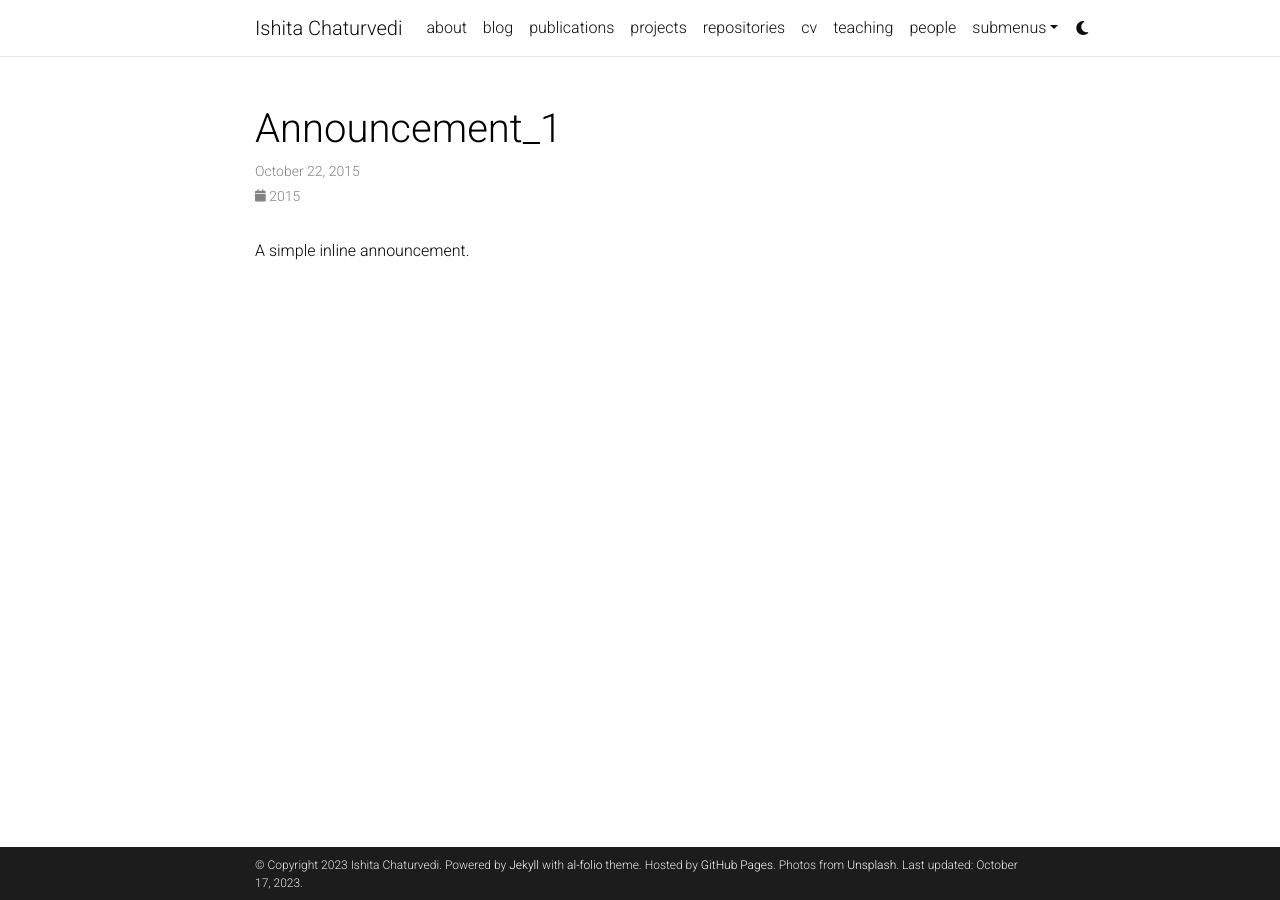
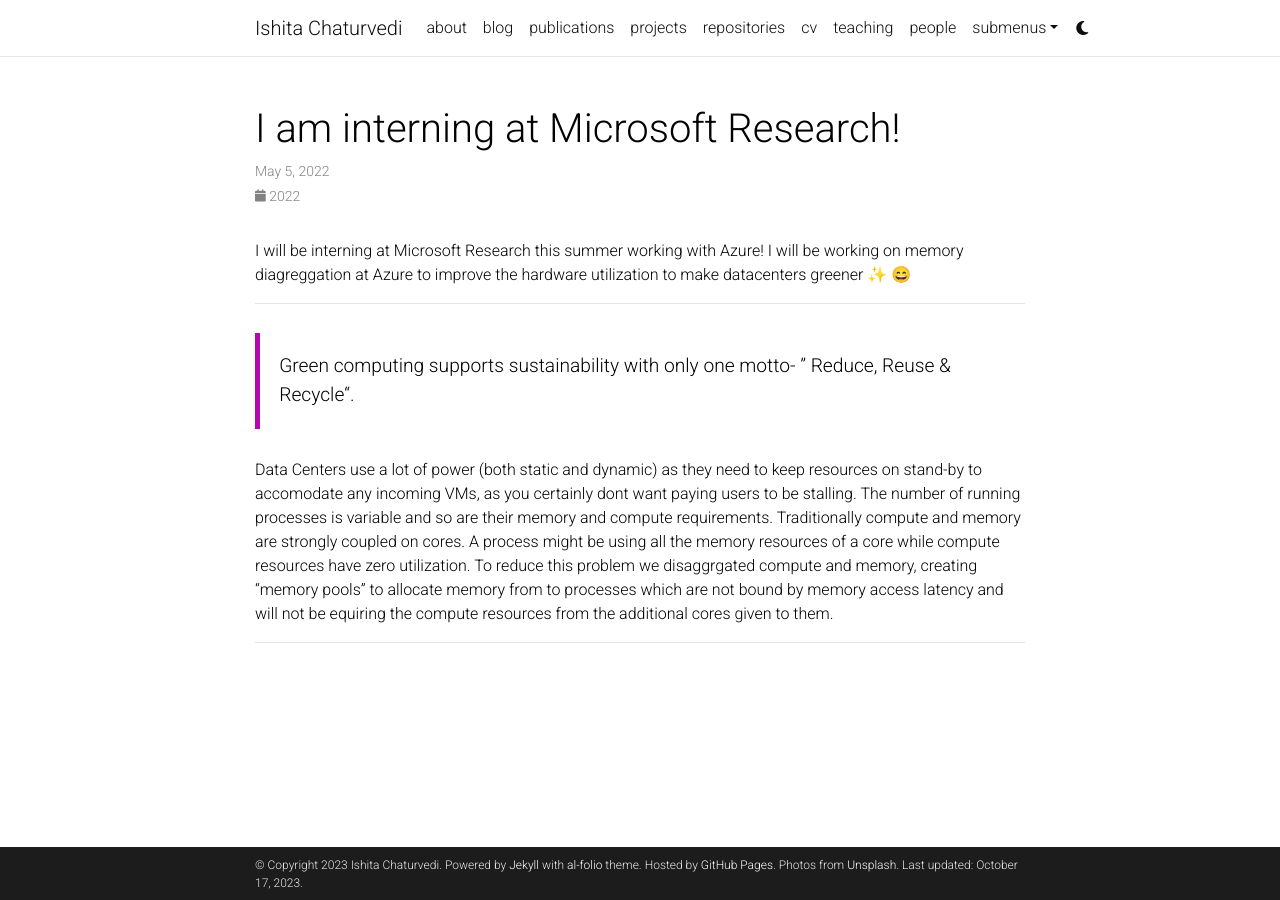
Before and after one commit to ishitachaturvedi/ishitachaturvedi.github.io, a Jekyll site: the page built from _news/announcement_1.md, in a window 1280 px wide. Built offline with Jekyll 4.4.1, drawn with Linux system fonts in a browser that asks for light colours; emoji names are drawn with the system emoji font; comment, search, counter and statistics services are not loaded; a style sheet for code colours, icons or effects is not loaded.

Commit message:
Added announcement

```diff
--- a/_news/announcement_1.md
+++ b/_news/announcement_1.md
@@ -1,8 +1,20 @@
 ---
 layout: post
-date: 2015-10-22 15:59:00-0400
-inline: true
+title: I am interning at Microsoft Research!
+date: 2022-05-05 16:11:00-0400
+inline: false
 related_posts: false
 ---
 
-A simple inline announcement.
+I will be interning at Microsoft Research this summer working with Azure! I will be working on memory diagreggation at Azure to improve the hardware utilization to make datacenters greener :sparkles: :smile:
+
+***
+
+
+> Green computing supports sustainability with only one motto- ” Reduce, Reuse & Recycle“.
+
+Data Centers use a lot of power (both static and dynamic) as they need to keep resources on stand-by to accomodate any incoming VMs, as you certainly dont want paying users to be stalling. The number of running processes is variable and so are their memory and compute requirements. Traditionally compute and memory are strongly coupled on cores. A process might be using all the memory resources of a core while compute resources have zero utilization. To reduce this problem we disaggrgated compute and memory, creating "memory pools" to allocate memory from to processes which are not bound by memory access latency and will not be equiring the compute resources from the additional cores given to them.
+
+
+
+***
```
Also changed, not shown: _news/announcement_2.md (deleted, +0 -32 lines), _news/announcement_3.md (deleted, +0 -8 lines).
